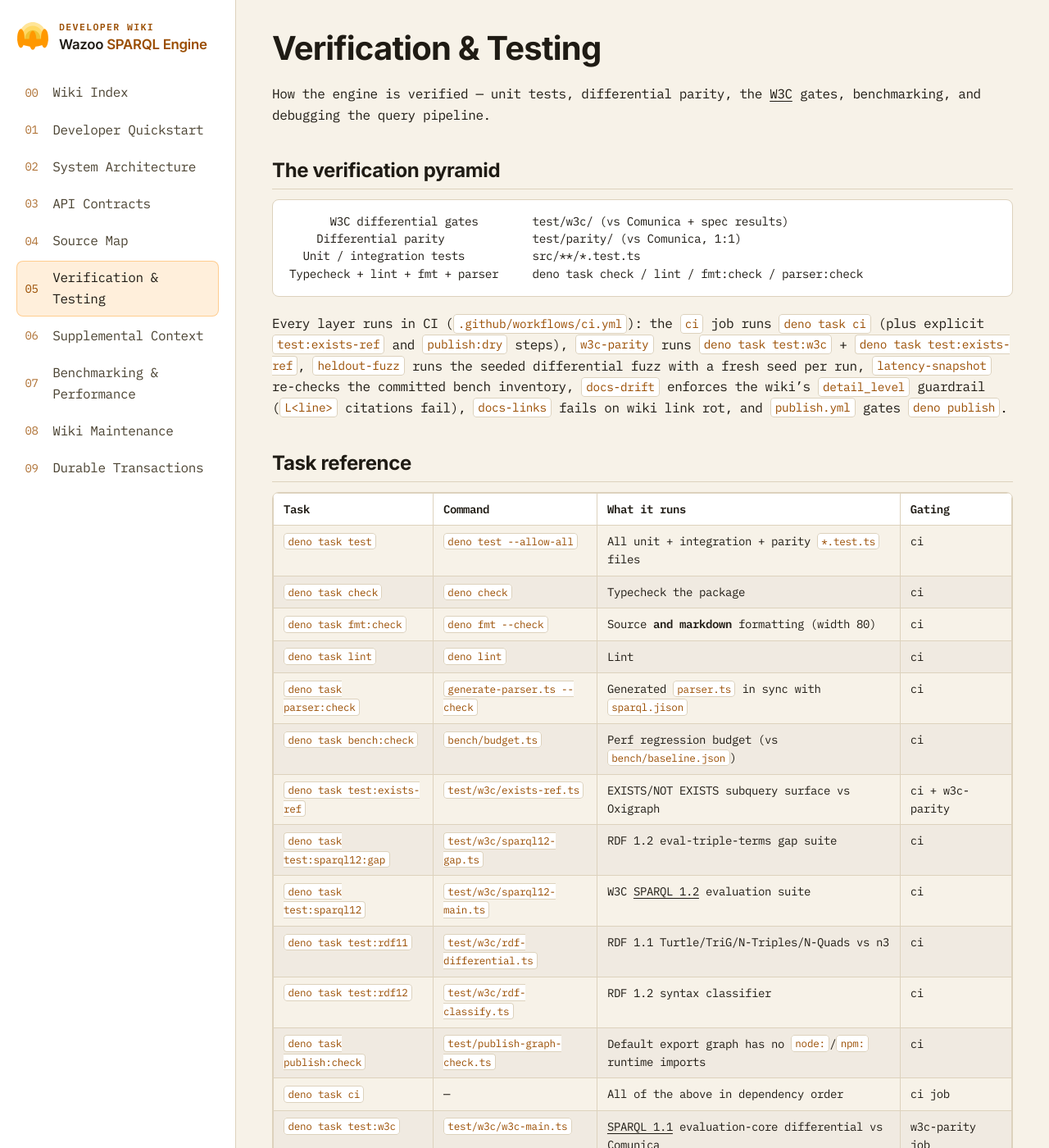
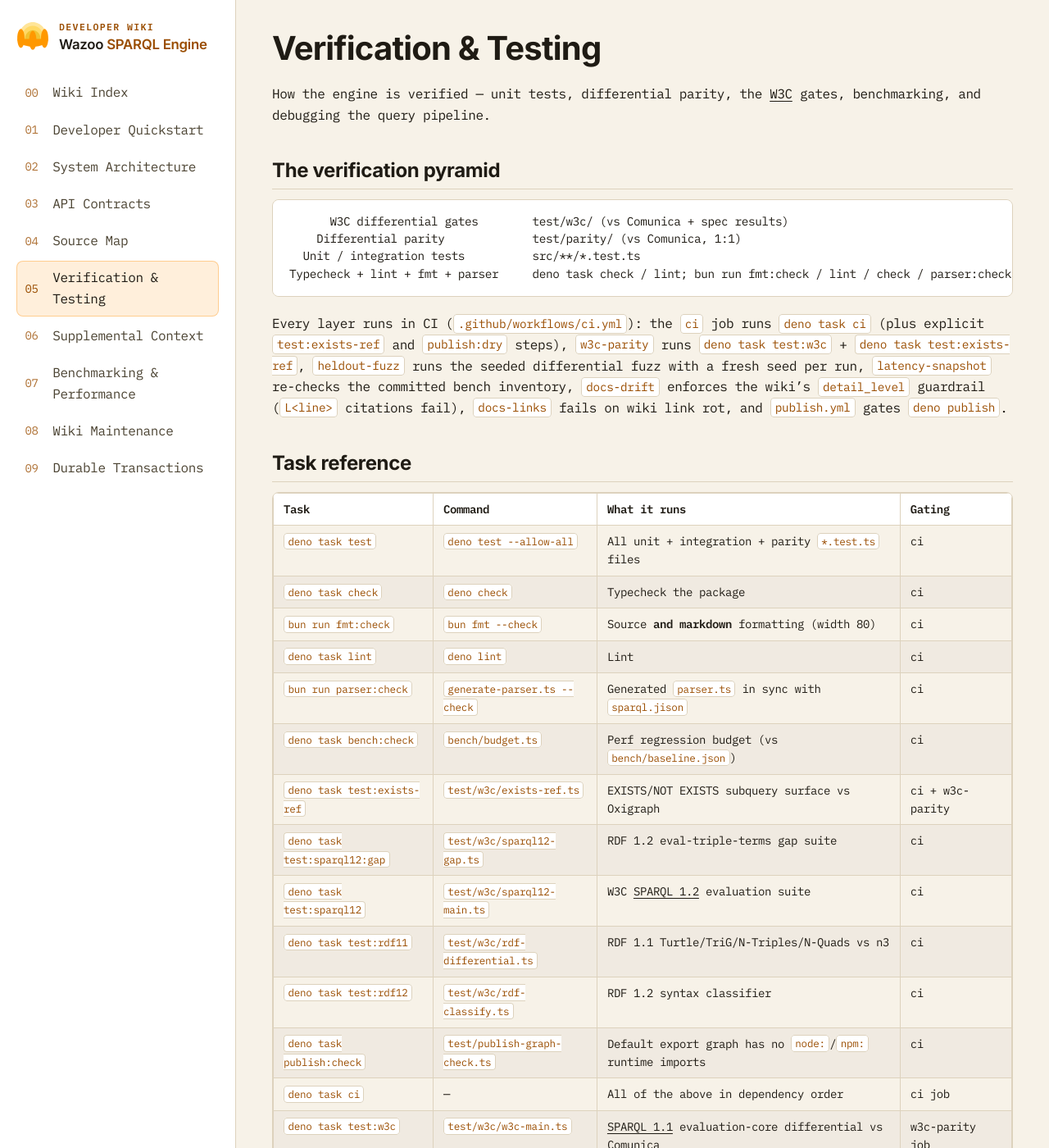
Before and after one commit to wazootech/sparql-engine, a Jekyll site: the page built from docs/05-testing.md, in a window 1280 px wide and 1400 px high. Shown: the whole window at 82% size. Built offline with Jekyll 4.4.1, drawn with Linux system fonts in a browser that asks for light colours; some of the changed text lies outside the part shown.

Commit message:
Run format, lint, type check and parser check on Bun in CI
bun fmt and deno fmt disagree, so the Bun job owns formatting and the
generated-parser check; the Deno ci task drops fmt:check and parser:check but
keeps deno lint, deno check and the tests so Deno compatibility stays proven.
The pre-commit hook and the wiki-sync docs validation use bun fmt too, and the
docs name the Bun commands.

Co-Authored-By: Claude Sonnet 5.5 <noreply@anthropic.com>

````diff
--- a/docs/05-testing.md
+++ b/docs/05-testing.md
@@ -15,7 +15,7 @@ pipeline.
       W3C differential gates        test/w3c/ (vs Comunica + spec results)
     Differential parity             test/parity/ (vs Comunica, 1:1)
   Unit / integration tests          src/**/*.test.ts
-Typecheck + lint + fmt + parser     deno task check / lint / fmt:check / parser:check
+Typecheck + lint + fmt + parser     deno task check / lint; bun run fmt:check / lint / check / parser:check
 ```
 
 Every layer runs in CI (`.github/workflows/ci.yml`): the `ci` job runs
@@ -32,9 +32,9 @@ enforces the wiki's `detail_level` guardrail (`L<line>` citations fail),
 | ------------------------------- | ---------------------------------- | --------------------------------------------------------------------------------------------------------------------- | -------------------------- |
 | `deno task test`                | `deno test --allow-all`            | All unit + integration + parity `*.test.ts` files                                                                     | ci                         |
 | `deno task check`               | `deno check`                       | Typecheck the package                                                                                                 | ci                         |
-| `deno task fmt:check`           | `deno fmt --check`                 | Source **and markdown** formatting (width 80)                                                                         | ci                         |
+| `bun run fmt:check`             | `bun fmt --check`                  | Source **and markdown** formatting (width 80)                                                                         | ci                         |
 | `deno task lint`                | `deno lint`                        | Lint                                                                                                                  | ci                         |
-| `deno task parser:check`        | `generate-parser.ts --check`       | Generated `parser.ts` in sync with `sparql.jison`                                                                     | ci                         |
+| `bun run parser:check`          | `generate-parser.ts --check`       | Generated `parser.ts` in sync with `sparql.jison`                                                                     | ci                         |
 | `deno task bench:check`         | `bench/budget.ts`                  | Perf regression budget (vs `bench/baseline.json`)                                                                     | ci                         |
 | `deno task test:exists-ref`     | `test/w3c/exists-ref.ts`           | EXISTS/NOT EXISTS subquery surface vs Oxigraph                                                                        | ci + w3c-parity            |
 | `deno task test:sparql12:gap`   | `test/w3c/sparql12-gap.ts`         | RDF 1.2 eval-triple-terms gap suite                                                                                   | ci                         |
@@ -348,8 +348,8 @@ defects.
 
 ### 5. Watch out
 
-- `deno fmt` formats **markdown** too — keep docs at line width 80 or run
-  `deno task fmt` before committing.
+- `bun fmt` formats **markdown** too — keep docs at line width 80 or run
+  `bun run fmt` before committing.
 - The generated `src/parser/parser.ts` carries `// @ts-nocheck` and
   `// deno-lint-ignore-file`; edit `sparql.jison`, not the generated file, and
   run `deno task parser:generate`.
--- a/package.json
+++ b/package.json
@@ -8,7 +8,10 @@
     "fmt:check": "bun fmt --no-script --check",
     "lint": "oxlint --deny-warnings",
     "check": "bun check --no-script",
-    "test:bun": "bun test --timeout 120000"
+    "parser:generate": "bun src/parser/generate-parser.ts",
+    "parser:check": "bun src/parser/generate-parser.ts --check",
+    "test:bun": "bun test --timeout 120000",
+    "ci": "bun run fmt:check && bun run lint && bun run check && bun run parser:check && bun run test:bun"
   },
   "dependencies": {
     "@comunica/query-sparql-rdfjs-lite": "^5.1.3",
````
Also changed, not shown: AGENTS.md (+8 -4 lines), deno.json (+1 -7 lines), docs/01-quickstart.md (+5 -3 lines), docs/08-maintenance.md (+1 -1 lines), .github/workflows/ci.yml, .github/workflows/wiki-sync.yml, 1 other file.
